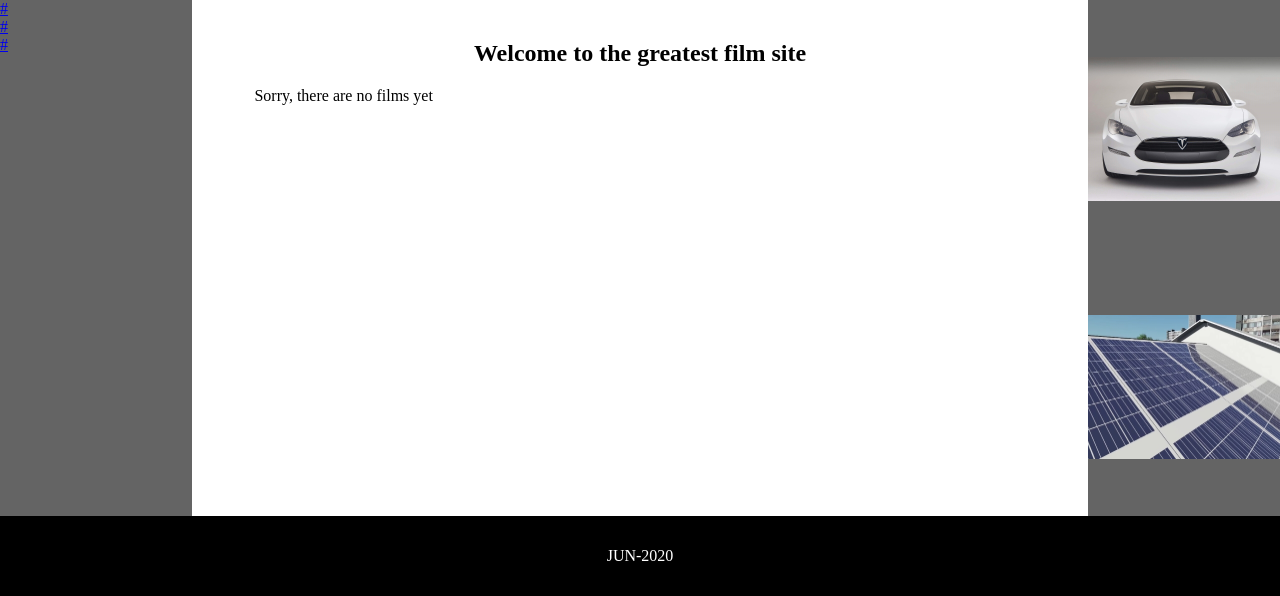
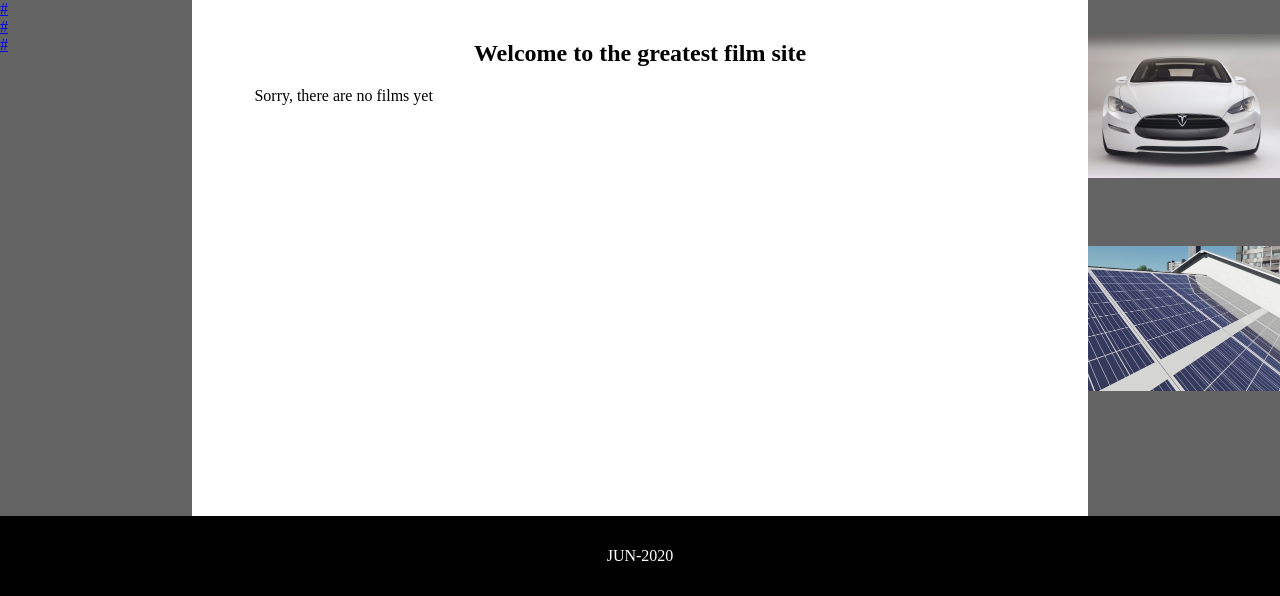
Before and after one commit to SlavikShev/Kinosite, a PHP site: page / in a window 1280 px wide. Shown: the part 204-800 px from the top of the page. Run offline with PHP 8.4, Linux system fonts and the light colour scheme; data that the repository does not hold is empty.

Commit message:
was changed main.php

```diff
--- a/css/style.css
+++ b/css/style.css
@@ -99,8 +99,11 @@ main {
 .box-adverts {
     display: flex;
     flex-direction: column;
-    justify-content: space-around;
+    justify-content: flex-start;
     height: 100%;
+}
+.advert_item {
+    margin: 2rem 0;
 }
 .advert_img{
     width: 100%;
```
